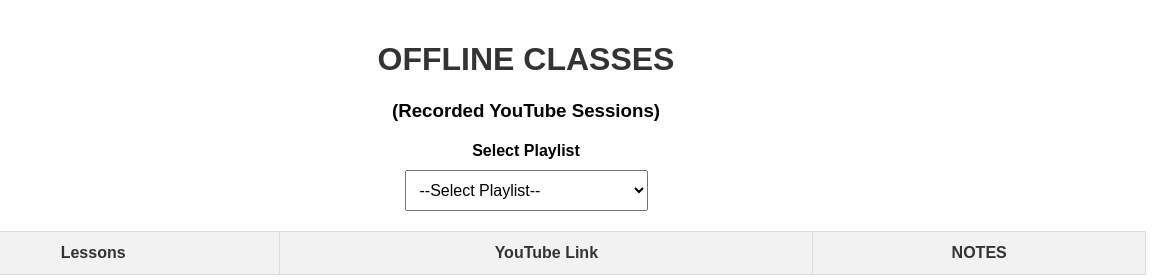
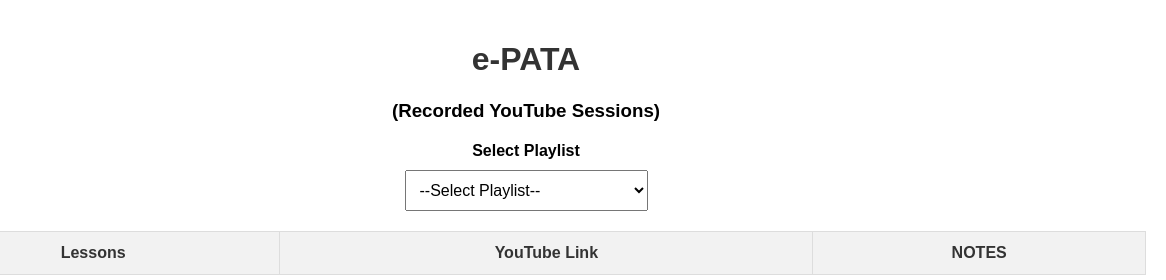
Before and after one commit to vaiswanara/epata, a plain HTML site: page index.html in a window 1280 px wide. Shown: the full height of the page, 114-1280 px from the left. Drawn offline with Linux system fonts and the light colour scheme.

Commit message:
Update index.html

```diff
--- a/index.html
+++ b/index.html
@@ -38,7 +38,7 @@
 <body>
     <img src="logo.jpeg" alt="Logo" class="logo">
     <a href="https://vaiswanara.com" class="home-button">HOME</a>
-    <h1>OFFLINE CLASSES</h1>
+    <h1><a href="https://vaiswanara.com" style="text-decoration: none; color: inherit;">e-PATA</a></h1>
     <h3><center>(Recorded YouTube Sessions)</center></h3>
     <label for="playlistDropdown">Select Playlist</label>
     <select id="playlistDropdown">
```
